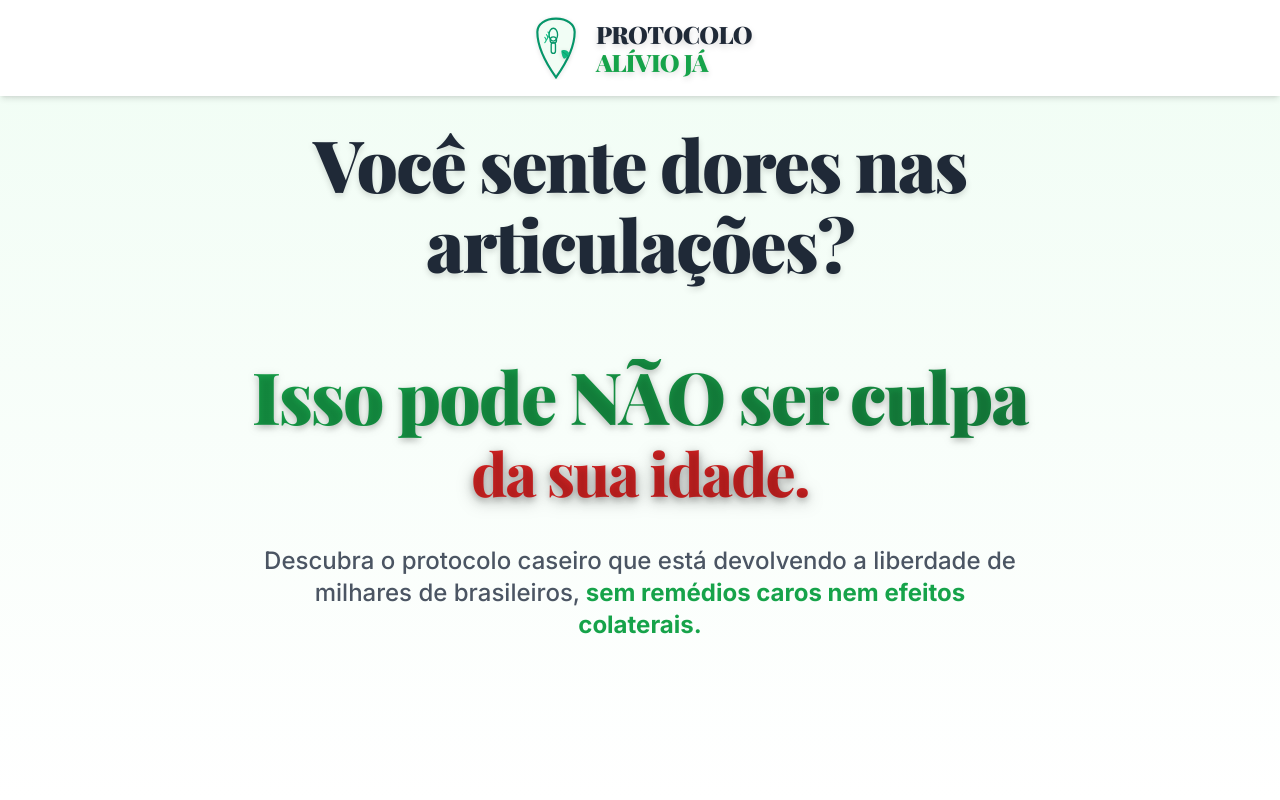
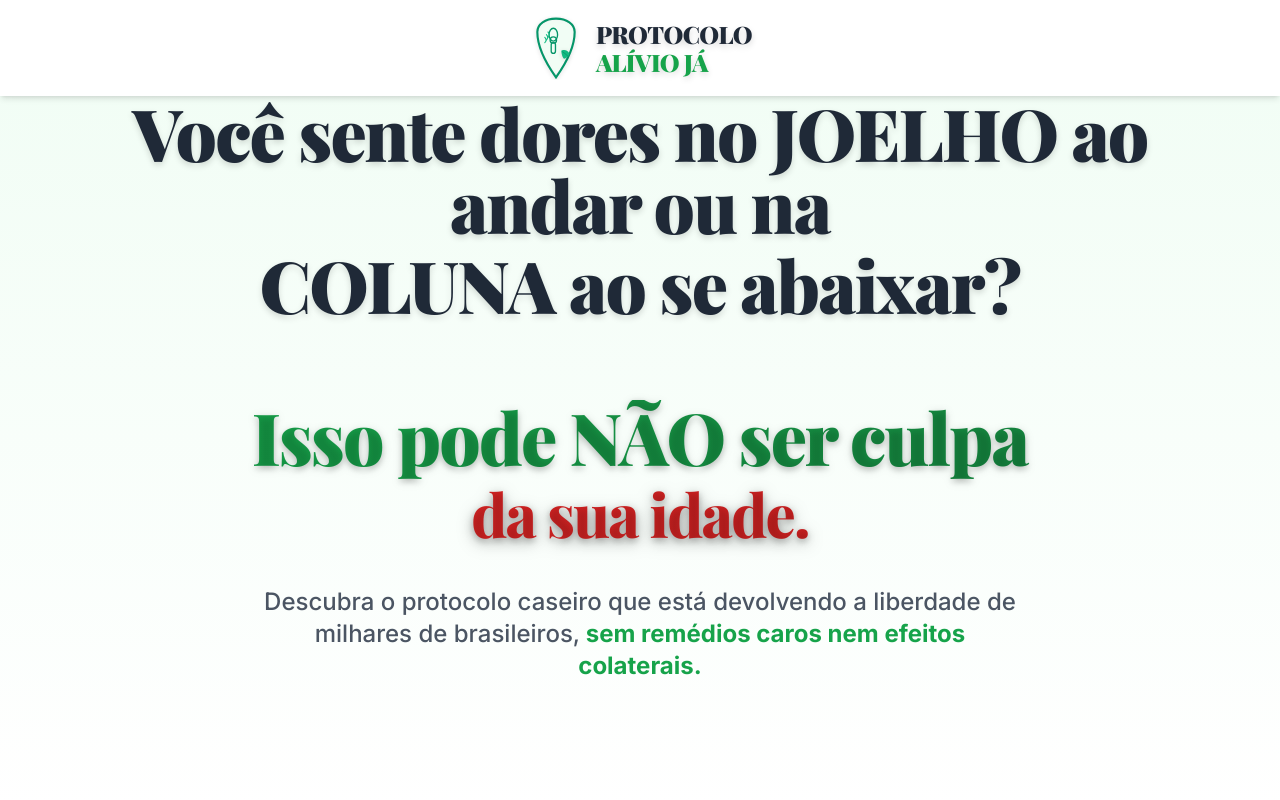
Before and after one commit to augustooliver33/protocolo, a React (Vite) app: page / in a window 1280 px wide. Shown: the top 800 px of the page. Built offline with nearby package versions, Linux system fonts and the light colour scheme.

Commit message:
Update App.tsx

```diff
--- a/src/App.tsx
+++ b/src/App.tsx
@@ -50,8 +50,8 @@ function App() {
       <section className="pt-20 md:pt-24 pb-8 md:pb-12 bg-gradient-to-b from-green-50 to-white min-h-screen flex flex-col justify-center">
         <div className="container mx-auto px-4 text-center max-w-4xl">
           <h1 className="text-3xl sm:text-4xl md:text-5xl lg:text-6xl xl:text-7xl font-black text-gray-800 mb-8 md:mb-10 leading-tight font-playfair tracking-tight">
-            Você sente dores nas<br className="hidden sm:block" />
-            <span className="block mt-1 sm:mt-2">articulações?</span><br />
+            Você sente dores no JOELHO ao andar ou na<br className="hidden sm:block" />
+            <span className="block mt-1 sm:mt-2">COLUNA ao se abaixar?</span><br />
             <span className="text-green-600 bg-gradient-to-r from-green-600 to-green-700 bg-clip-text text-transparent drop-shadow-sm block mt-1 sm:mt-2">
               Isso pode NÃO ser culpa<br className="hidden sm:block" />
               <span className="block mt-1 sm:mt-2 text-red-600 bg-gradient-to-r from-red-600 to-red-700 bg-clip-text text-transparent font-extrabold text-2xl sm:text-3xl md:text-4xl lg:text-5xl xl:text-6xl drop-shadow-md">
```
